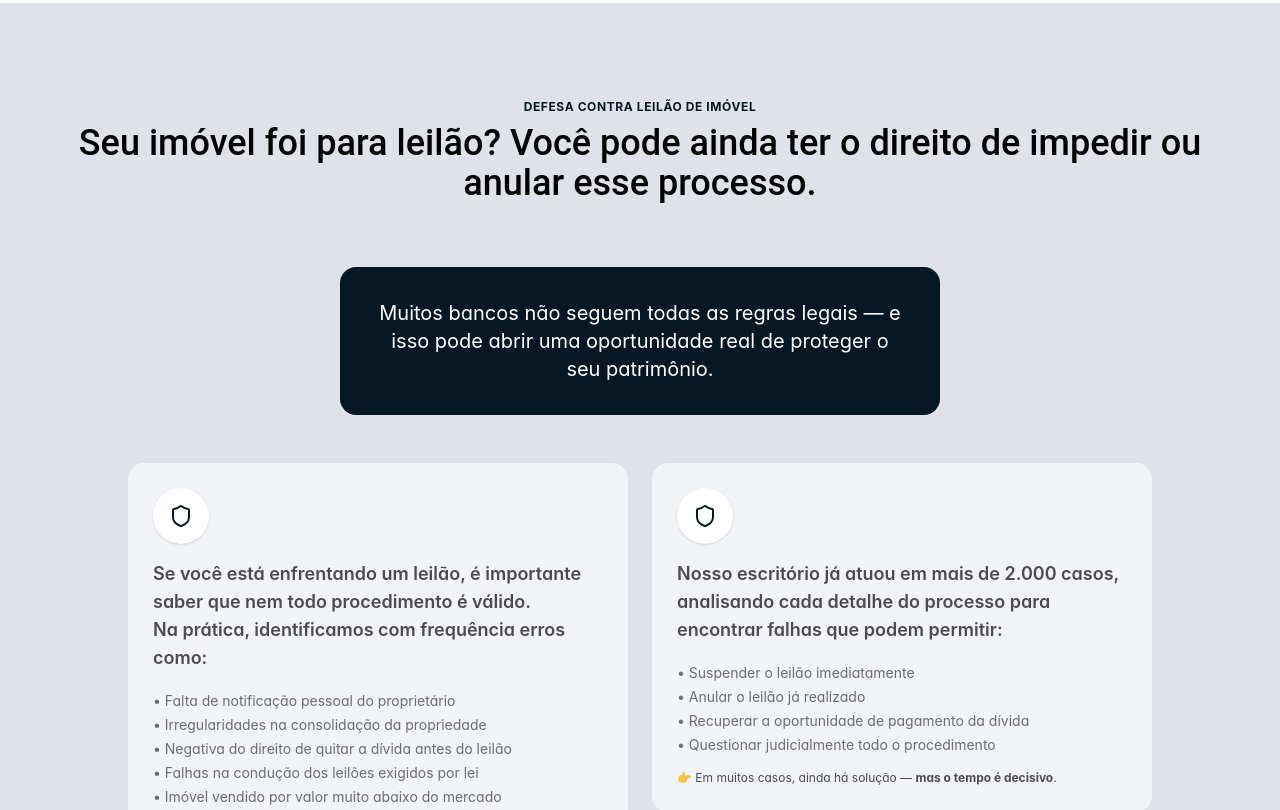
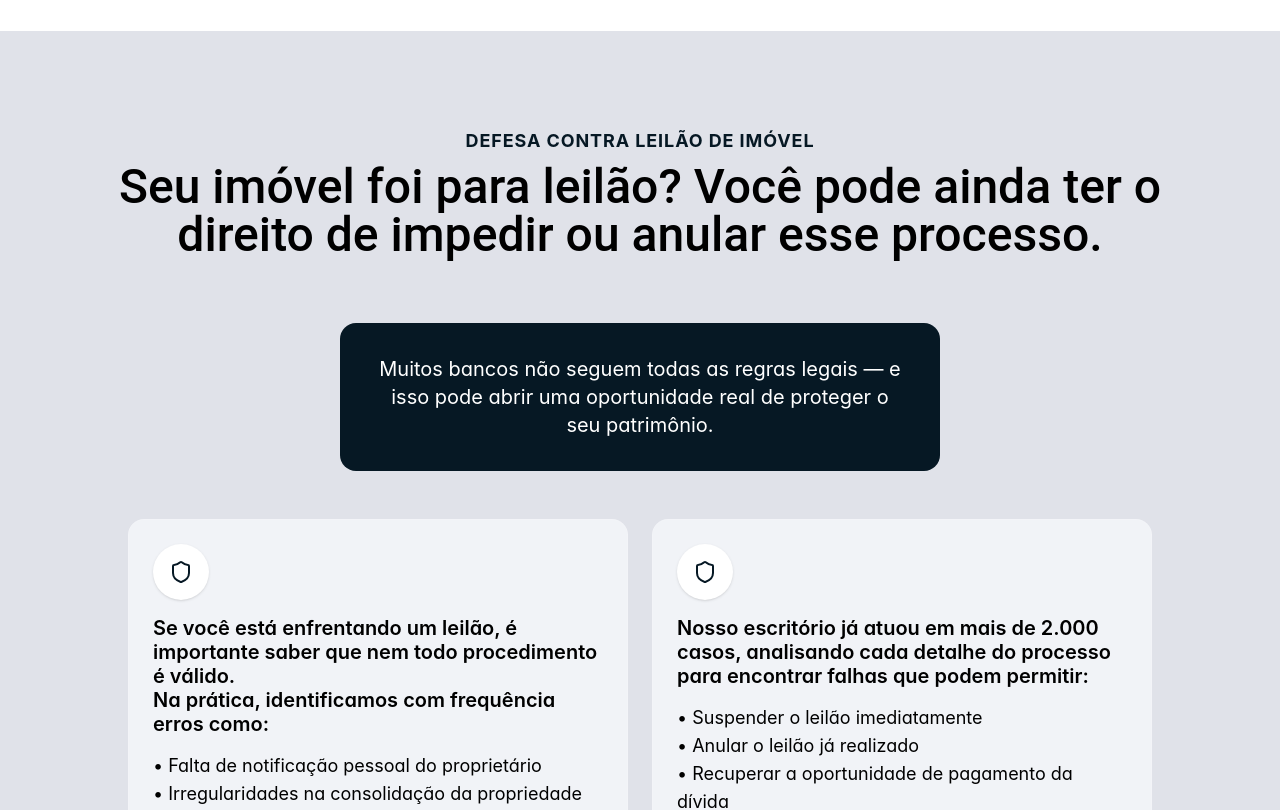
Before and after one commit to Paper-Street-Softwares/LPS-Ana-Paula, a React (Vite) app: page / in a window 1280 px wide. Shown: the part 2900-3710 px from the top of the page. Built offline with nearby package versions, Linux system fonts and the light colour scheme.

Commit message:
feat: Ajustes gerais

```diff
--- a/src/components/sectionElements/SectionHeaderNovo.jsx
+++ b/src/components/sectionElements/SectionHeaderNovo.jsx
@@ -77,7 +77,7 @@ function SectionHeaderNovo({
       <div className={`w-full mx-auto ${className} ${usage}`}>
         {miniTitle && (
           <span
-            className={`font-bold font-secondFont tracking-wider uppercase text-xs mb-2 block ${miniTag}`}
+            className={`font-bold font-secondFont tracking-wider uppercase text-sm lg:text-lg mb-2 block ${miniTag}`}
           >
             {miniTitle}
           </span>
@@ -85,7 +85,7 @@ function SectionHeaderNovo({
 
         {title && (
           <h2
-            className={`text-3xl md:text-4xl font-mainFont font-medium mb-4 ${text}`}
+            className={`text-4xl md:text-5xl font-mainFont font-medium mb-4 ${text}`}
           >
             {title} <span className={`italic ${textDestaque}`}>{destaque}</span>{" "}
             {secondPart}
@@ -93,9 +93,7 @@ function SectionHeaderNovo({
         )}
 
         {subtitle && (
-          <p className={`font-secondFont font-light ${textOpacity}`}>
-            {subtitle}
-          </p>
+          <p className={`font-secondFont text-xl  text-black`}>{subtitle}</p>
         )}
       </div>
     </MotionDivDownToUp>
--- a/src/components/sections/FeaturesNovaTemplate.jsx
+++ b/src/components/sections/FeaturesNovaTemplate.jsx
@@ -136,7 +136,7 @@ function FeaturesNovaTemplate({ colorMode, frasesDestaque, accordion, modal }) {
                       <p className="font-secondFont text-2xl font-bold mb-2">
                         {content.texts.features.titleMessageFeature}
                       </p>
-                      <p className="text-sm font-secondFont font-light">
+                      <p className="text-sm md:text-lg font-secondFont font-light">
                         {content.texts.features.subtitleMessageFeature}
                       </p>
                     </div>
@@ -265,12 +265,12 @@ function FeaturesNovaTemplate({ colorMode, frasesDestaque, accordion, modal }) {
                             {feature.icon}
                           </div>
                           <h1
-                            className={`font-secondFont font-bold text-lg mb-2 ${text} transition-all`}
+                            className={`font-secondFont font-bold text-xl mb-2 ${text} transition-all`}
                           >
                             {feature.title}
                           </h1>
                           <p
-                            className={`text-sm font-secondFont font-light ${textOpacity} transition-all`}
+                            className={`text-lg font-secondFont font-light text-black leading-6 transition-all`}
                           >
                             {feature.subtitle}
                           </p>
--- a/src/components/sections/PropertyDefense.jsx
+++ b/src/components/sections/PropertyDefense.jsx
@@ -41,20 +41,20 @@ function PropertyDefense({ colorMode }) {
                 <div className="bg-white w-fit p-4 rounded-full text-primaryDark shadow mb-4">
                   <Shield />
                 </div>
-                <h1 className="text-lg font-secondFont font-semibold mb-4 text-corOutrosTextosPreto group-hover:text-corOutrosTextosPreto/90">
+                <h1 className="text-xl leading-6 font-secondFont font-semibold mb-4 text-black group-hover:text-corOutrosTextosPreto/90">
                   {item.text}
                 </h1>
 
                 {/* Conteúdo principal */}
-                <div className=" text-corOutrosTextosPreto/80 mb-3">
-                  <span className="text-sm font-secondFont">
+                <div className=" text-black">
+                  <span className="text-lg font-secondFont">
                     {item.container}
                   </span>
                 </div>
 
                 {/* Observação */}
                 {item.obs && (
-                  <p className="text-xs font-secondFont text-corOutrosTextosPreto leading-relaxed">
+                  <p className="mt-4 text-base font-secondFont text-black leading-relaxed">
                     {item.obs}
                   </p>
                 )}
```
